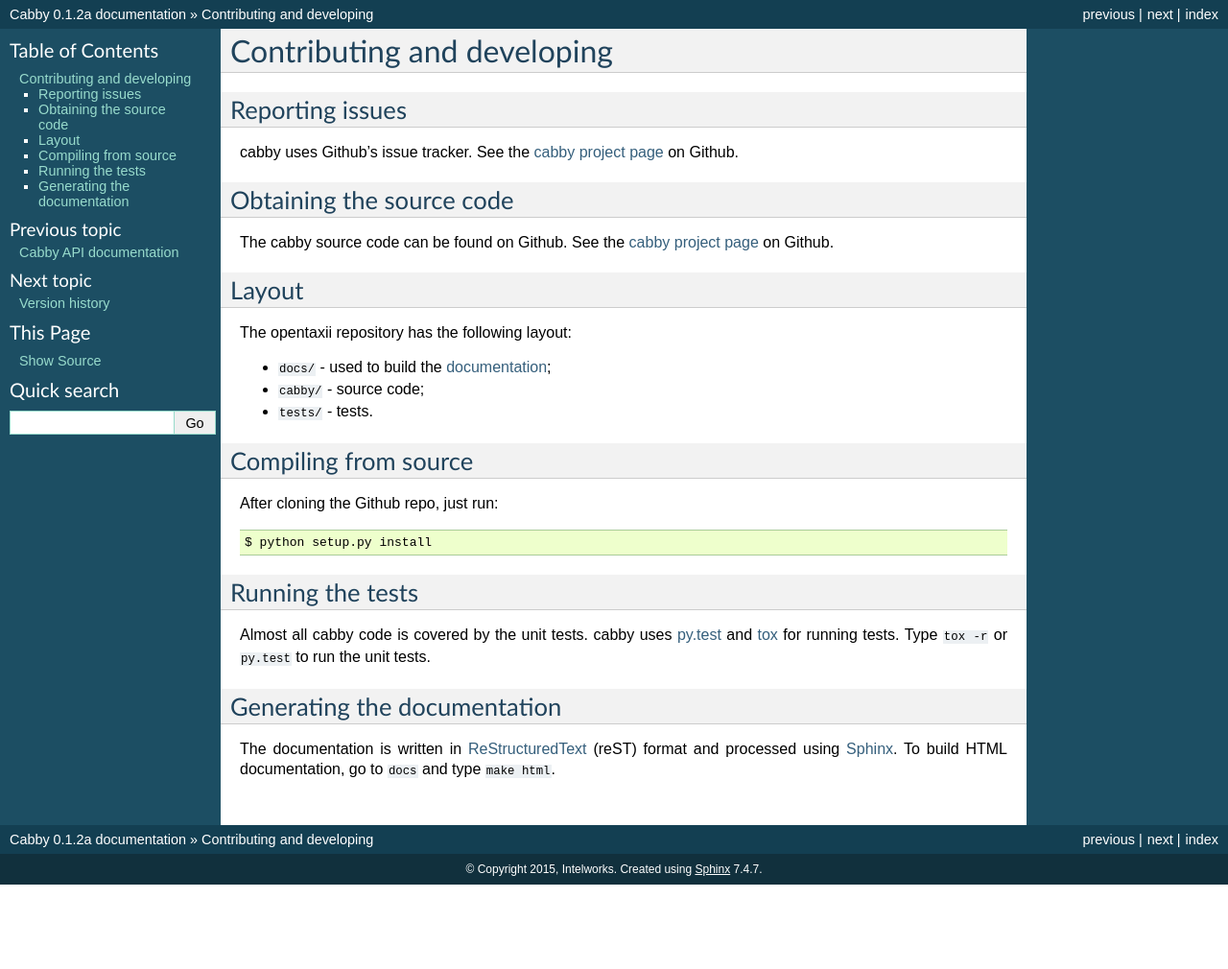
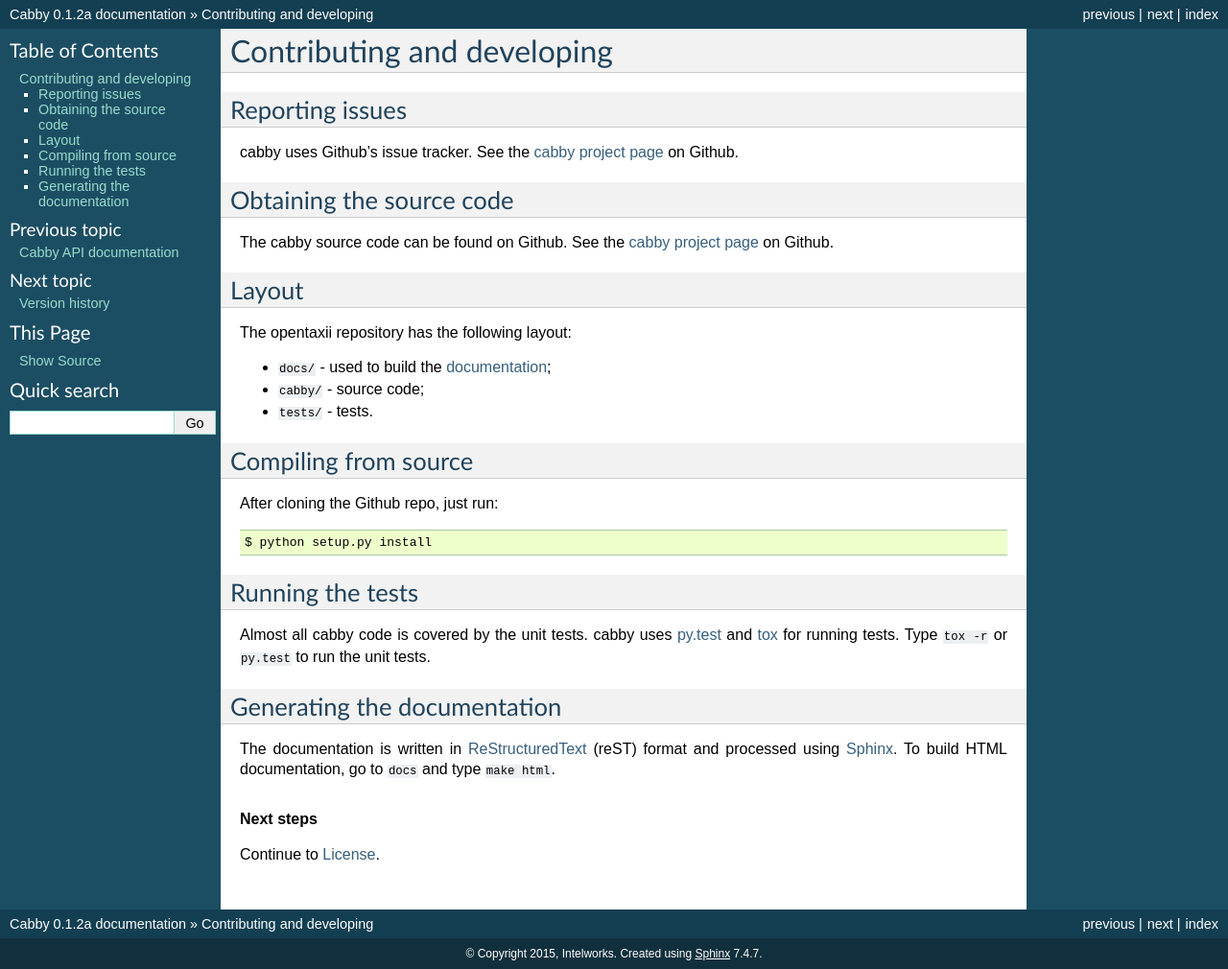
Before and after one commit to eclecticiq/cabby, a Sphinx documentation site: the page built from docs/developer.rst, in a window 1280 px wide. Shown: the whole page at 96% size. Built offline with Sphinx 7.4.7, drawn with Linux system fonts in a browser that asks for light colours; before the commit the page ends 922 px from its top, so only the background shows below that.

```diff
--- a/docs/developer.rst
+++ b/docs/developer.rst
@@ -47,3 +47,9 @@ Generating the documentation
 
 The documentation is written in `ReStructuredText <http://docutils.sourceforge.net/docs/ref/rst/restructuredtext.html>`_ (reST) format and processed
 using `Sphinx <http://sphinx-doc.org/>`_. To build HTML documentation, go to ``docs`` and type ``make html``.
+
+.. rubric:: Next steps
+
+Continue to :doc:`License <license>`.
+
+.. vim: set spell spelllang=en:
--- a/docs/installation.rst
+++ b/docs/installation.rst
@@ -17,7 +17,7 @@ Package Index <http://pypi.python.org/>`_ (PyPI) using ``pip``::
 
 .. note::
     Since Cabby has `libtaxii <https://github.com/TAXIIProject/libtaxii>`_ as a dependency, the system libraries
-    libtaxii requires needs to be installed. Check
+    `libtaxii` requires needs to be installed. Check
     `libtaxii documentation <http://libtaxii.readthedocs.org/en/latest/installation.html#dependencies>`_ for the details.
 
 To install Cabby from source files: download a tarball, unpack it and install it manually with ``python setup.py install``.
@@ -26,7 +26,7 @@ To install Cabby from source files: download a tarball, unpack it and install it
 Versioning
 ==========
 
-Releases of cabby are given major.minor.revision version numbers, where major and minor correspond to the roadmap Intelworks has. The revision number is used to indicate a bug fix only release.
+Releases of Cabby are given major.minor.revision version numbers, where major and minor correspond to the roadmap Intelworks has. The revision number is used to indicate a bug fix only release.
 
 
 .. rubric:: Next steps
```
